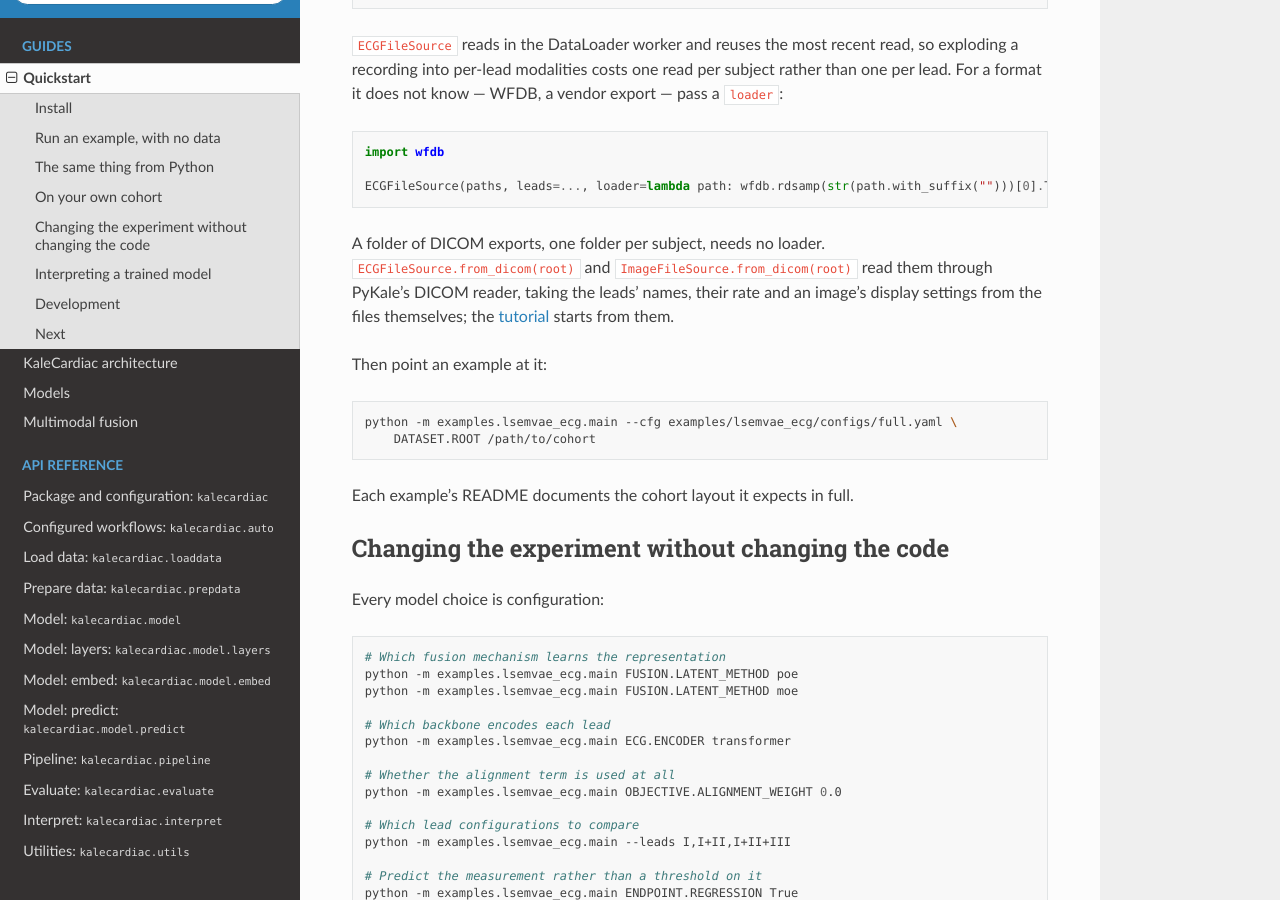
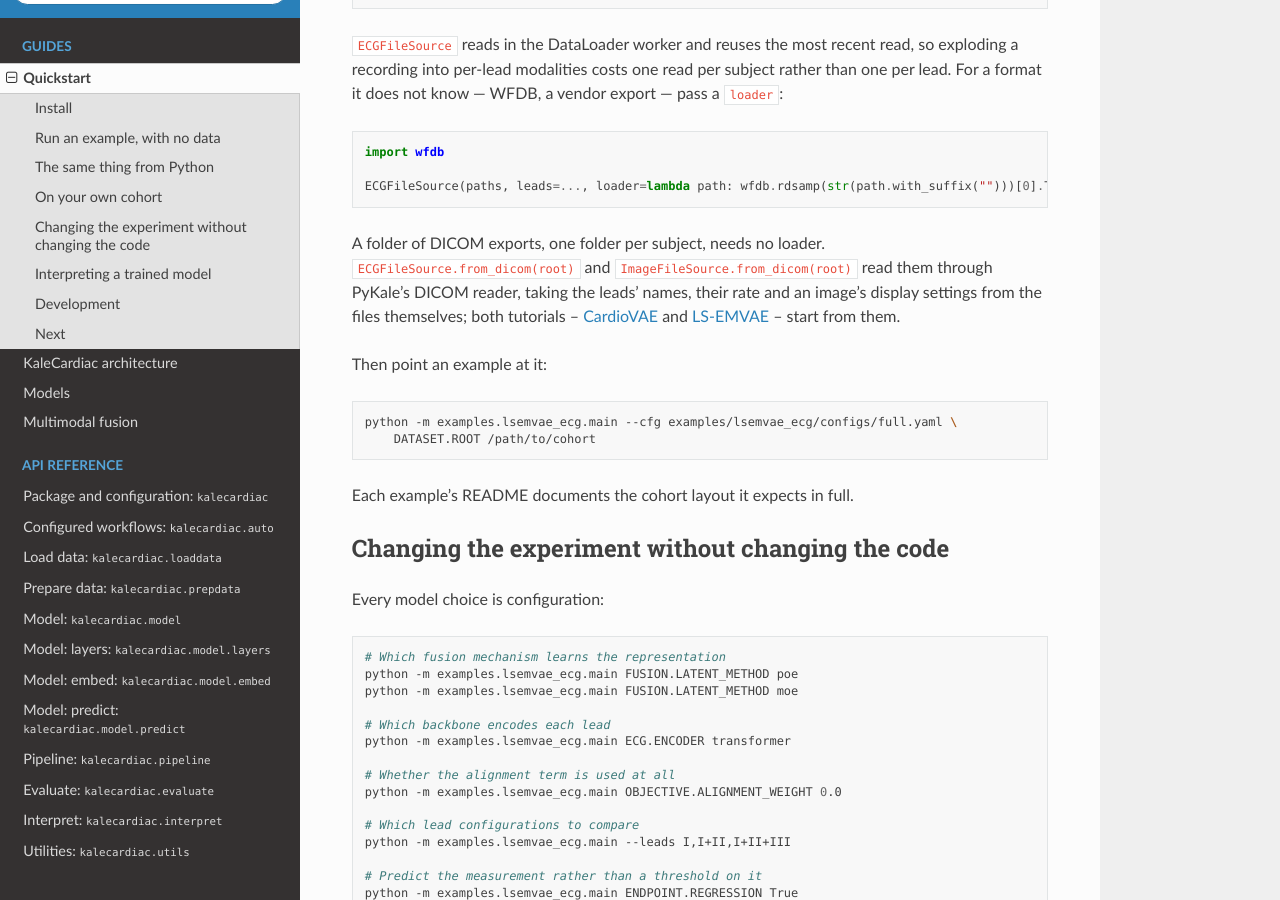
Before and after one commit to pykale/cardiac, a Sphinx documentation site: the page built from docs/quickstart.md, in a window 1280 px wide and 900 px high, scrolled down 2685 px. Built offline with Sphinx 7.4.7 and the Read the Docs theme 3.1.0, drawn with Linux system fonts in a browser that asks for light colours.

```diff
--- a/docs/quickstart.md
+++ b/docs/quickstart.md
@@ -147,9 +147,10 @@
 
 A folder of DICOM exports, one folder per subject, needs no loader. `ECGFileSource.from_dicom(root)`
 and `ImageFileSource.from_dicom(root)` read them through PyKale's DICOM reader, taking the leads'
-names, their rate and an image's display settings from the files themselves; the
-[tutorial](https://github.com/pykale/cardiac/blob/main/tutorials/mdas_tutorial/tutorial-CardioVAE.ipynb)
-starts from them.
+names, their rate and an image's display settings from the files themselves; both
+tutorials -- [CardioVAE](https://github.com/pykale/cardiac/blob/main/tutorials/mdas_tutorial/tutorial-CardioVAE.ipynb)
+and [LS-EMVAE](https://github.com/pykale/cardiac/blob/main/tutorials/mdas_tutorial/tutorial-LSEMVAE.ipynb) --
+start from them.
 
 Then point an example at it:
 
```
Also changed, not shown: CHANGELOG.md (+15 -3 lines), README.md (+1 -1 lines), 11 other files.
